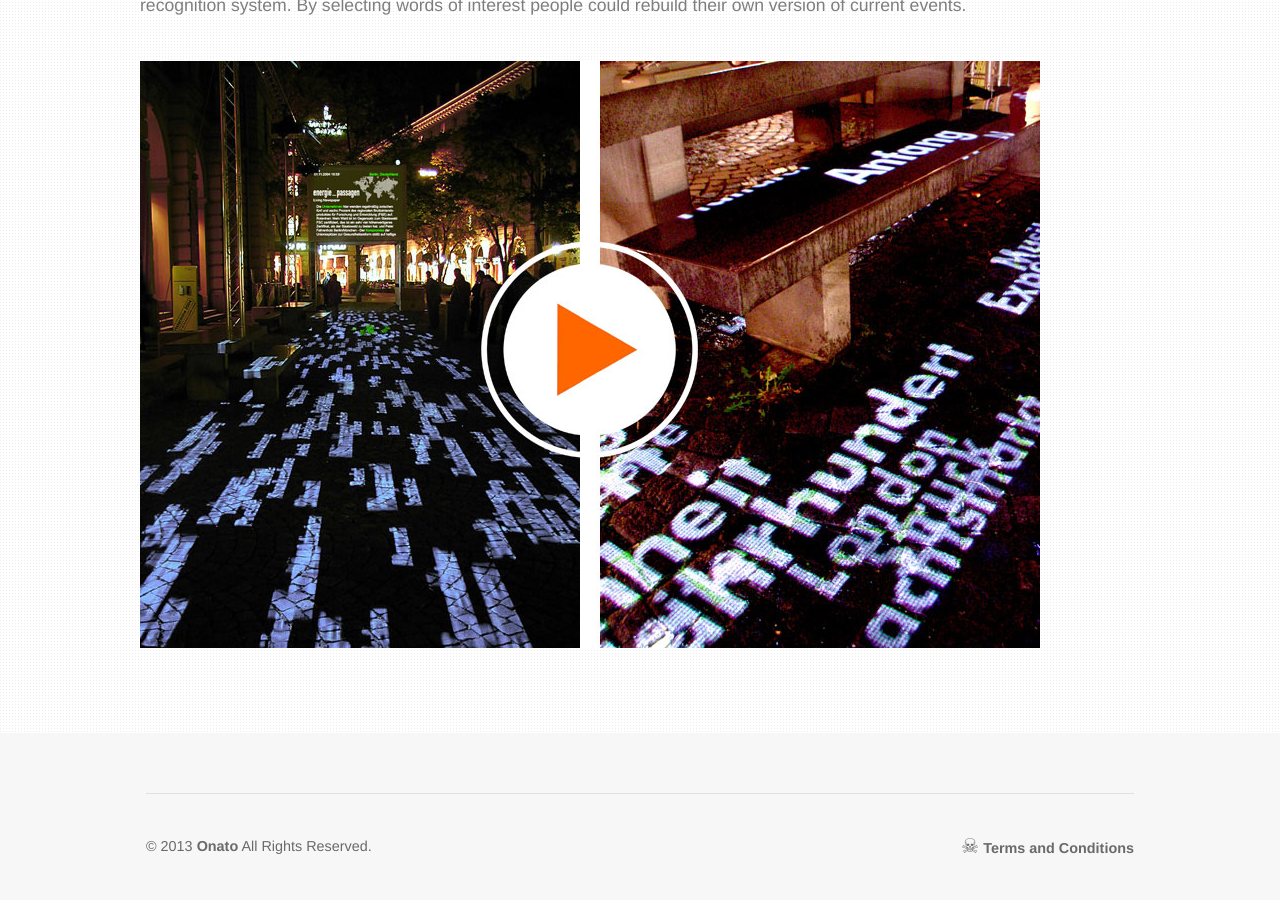
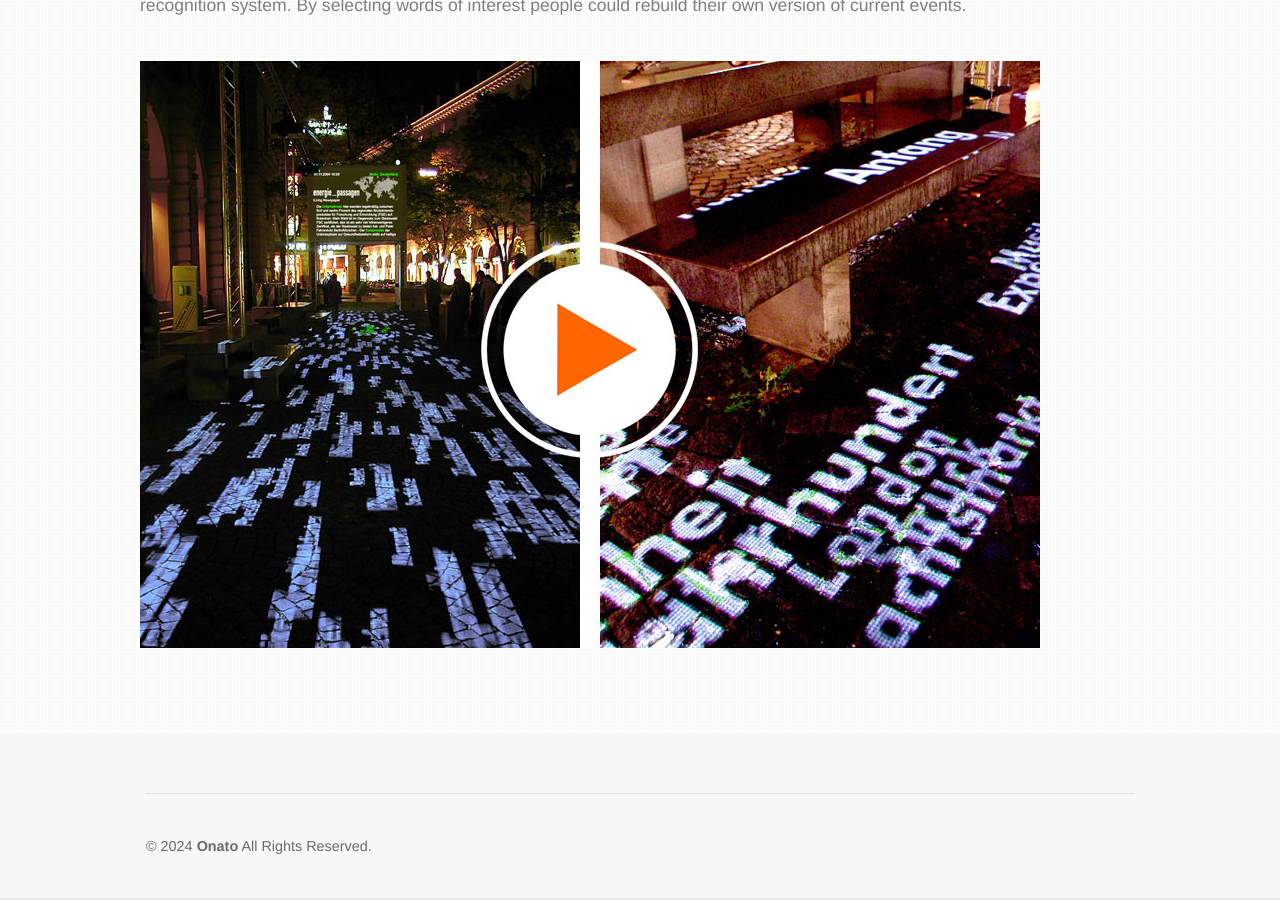
Before and after one commit to onato/onato.github.io, a Jekyll site: the page built from index.html, in a window 1280 px wide and 900 px high, scrolled down 14557 px. Built offline with Jekyll 4.4.1, drawn with Linux system fonts in a browser that asks for light colours; nearby versions of some CDN libraries.

Commit message:
Update footer.html

```diff
--- a/_includes/footer.html
+++ b/_includes/footer.html
@@ -3,8 +3,7 @@
     <div class="main clearfix">
     </div>{% comment %} end footer main {% endcomment %}
     <div class="secondary clearfix">
-      <div class="left"><p>&copy; 2013 <a href="/"><strong>Onato</strong></a> All Rights Reserved.</p></div>
-      <div class="right"><p><a href="/terms-and-conditions.html"><span style="font-size:140%;">&#x2620;</span><strong> Terms and Conditions</strong></a></p></div>
+      <div class="left"><p>&copy; 2024 <a href="/"><strong>Onato</strong></a> All Rights Reserved.</p></div>
     </div>{% comment %} end footer secondary {% endcomment %}
   </div>{% comment %} end footer inside {% endcomment %}
 </footer>
```
